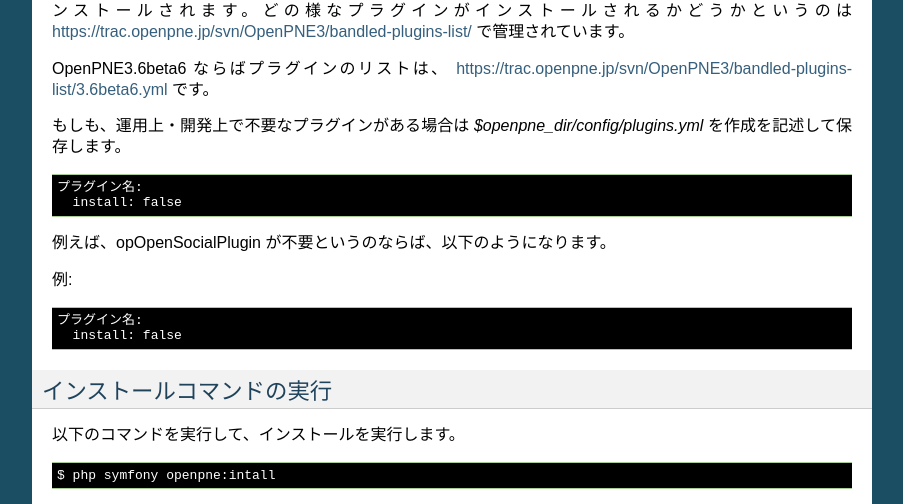
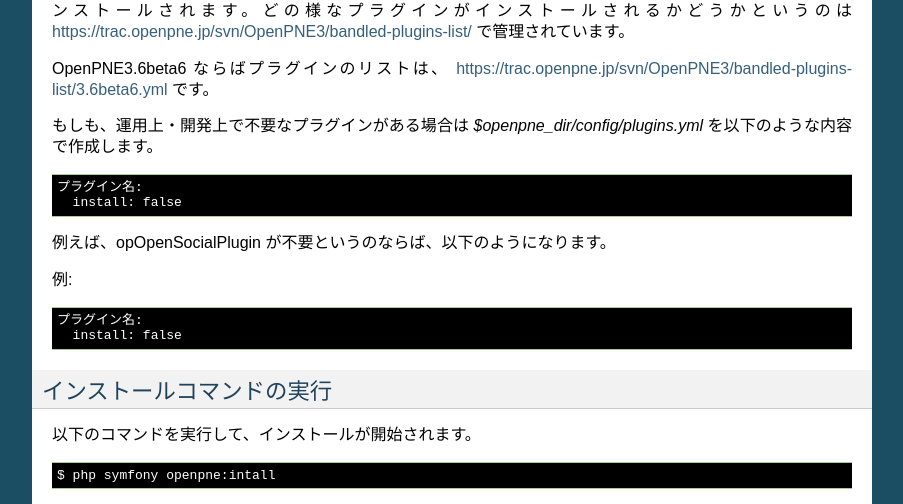
Before and after one commit to kawahara/OpenPNE3_6_AdventCalendar, a Sphinx documentation site: the page built from source/doc/02_setup1.rst, in a window 1280 px wide and 900 px high, scrolled down 2089 px. Shown: the part 143-647 px from the top of the window, without its empty margins (198-1101 px from the left). Built offline with Sphinx 7.4.7, drawn with Linux system fonts in a browser that asks for light colours; some of the changed text lies outside the part shown.

Commit message:
2日目変更

```diff
--- a/source/doc/02_setup1.rst
+++ b/source/doc/02_setup1.rst
@@ -131,7 +131,7 @@
 
 OpenPNE3.6beta6 ならばプラグインのリストは、 https://trac.openpne.jp/svn/OpenPNE3/bandled-plugins-list/3.6beta6.yml です。
 
-もしも、運用上・開発上で不要なプラグインがある場合は *$openpne_dir/config/plugins.yml* を作成を記述して保存します。
+もしも、運用上・開発上で不要なプラグインがある場合は *$openpne_dir/config/plugins.yml* を以下のような内容で作成します。
 
 ::
 
@@ -150,7 +150,7 @@
 インストールコマンドの実行
 --------------------------
 
-以下のコマンドを実行して、インストールを実行します。
+以下のコマンドを実行して、インストールが開始されます。
 
 ::
 
@@ -234,4 +234,4 @@
 また明日
 ========
 
-明日は、プラグインのスケルトンを作成して、ディレクトリの構造や役割を見ていきます。
+明日は、プラグインのスケルトンを作成して、プラグインのディレクトリの構造や役割を見ていきます。
```
Also changed, not shown: other parts of source/doc/02_setup1.rst (+1 -1 lines).
